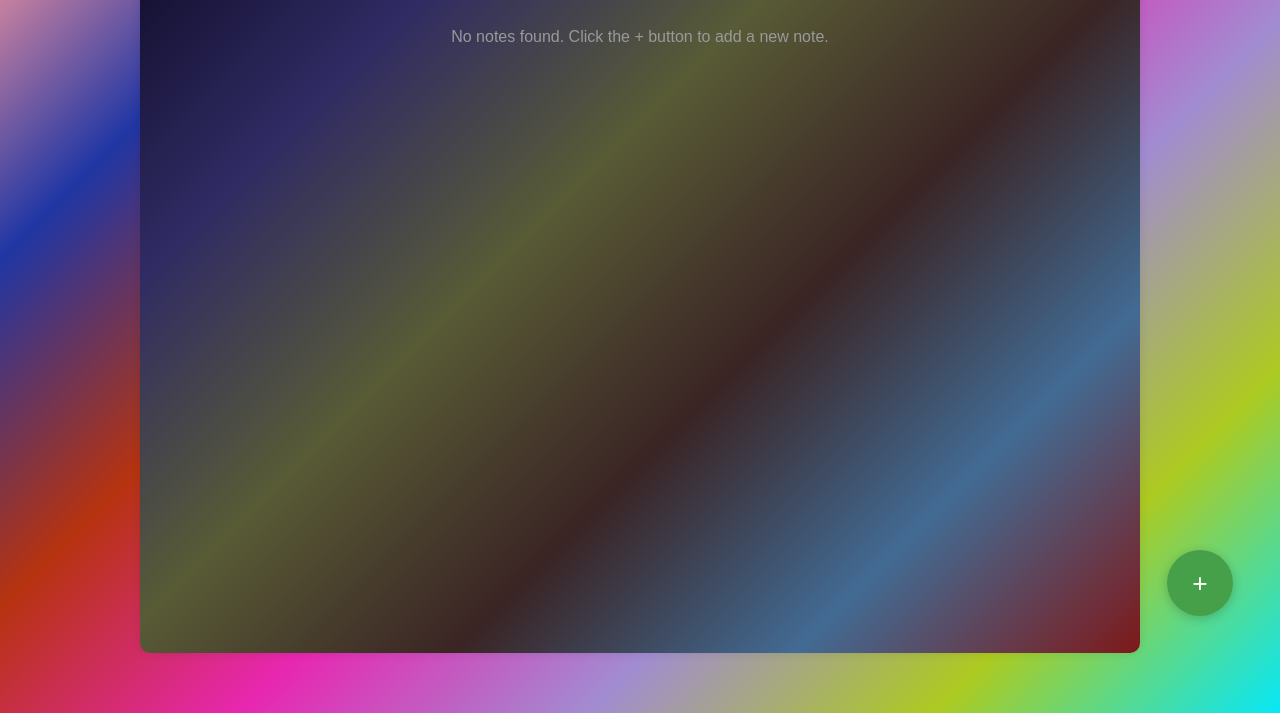
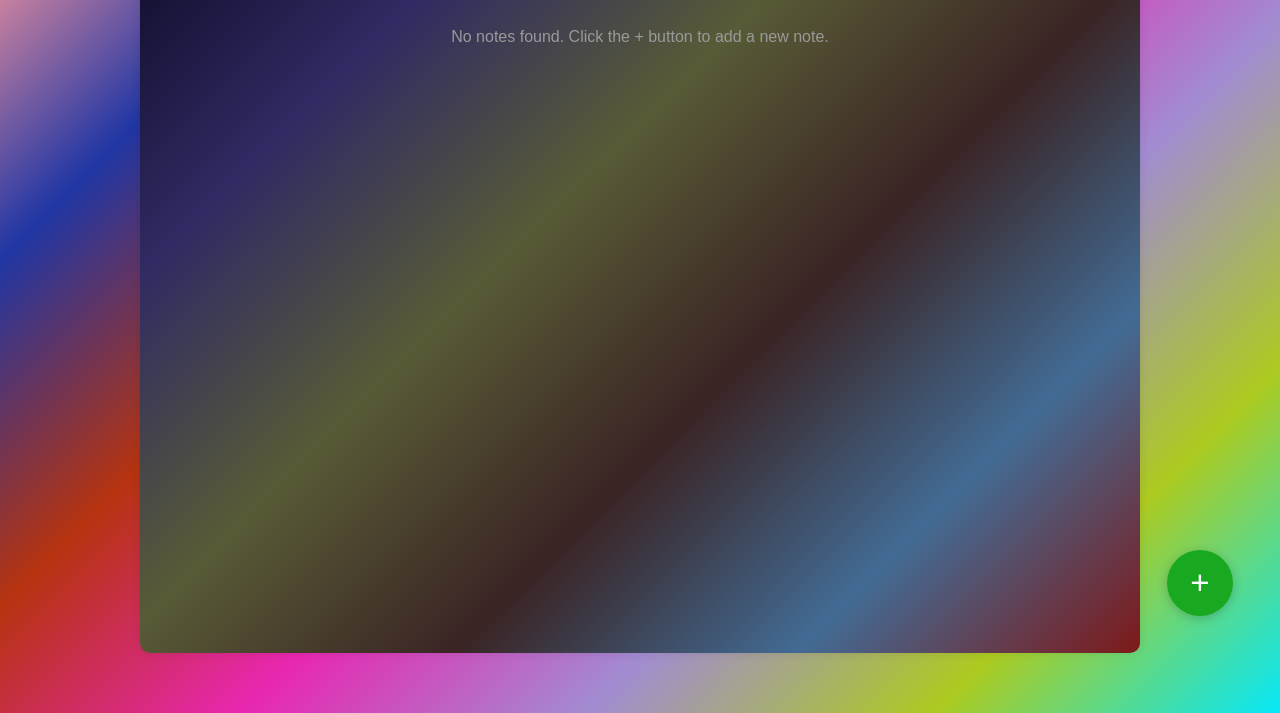
Before and after one commit to rajeevchy2004/My-Notes, a plain HTML site: page index.htm in a window 1280 px wide. In both pictures the pointer is over the button 1200 px from the left and 670 px from the top of the page. Shown: the part 87-800 px from the top of the page. Drawn offline with Linux system fonts and the light colour scheme.

Commit message:
Update index.htm

```diff
--- a/index.htm
+++ b/index.htm
@@ -135,7 +135,7 @@
             border-radius: 50%;
             width: 60px;
             height: 60px;
-            font-size: 24px;
+            font-size: 30px;
             cursor: pointer;
             box-shadow: 0 2px 10px rgba(0, 0, 0, 0.2);
             transition: background-color 0.3s, transform 0.3s;
@@ -143,7 +143,7 @@
         }
 
         .add-note-btn:hover {
-            background-color: #45a049;
+            background-color: #19a920;
             transform: scale(1.1);
         }
 
```
